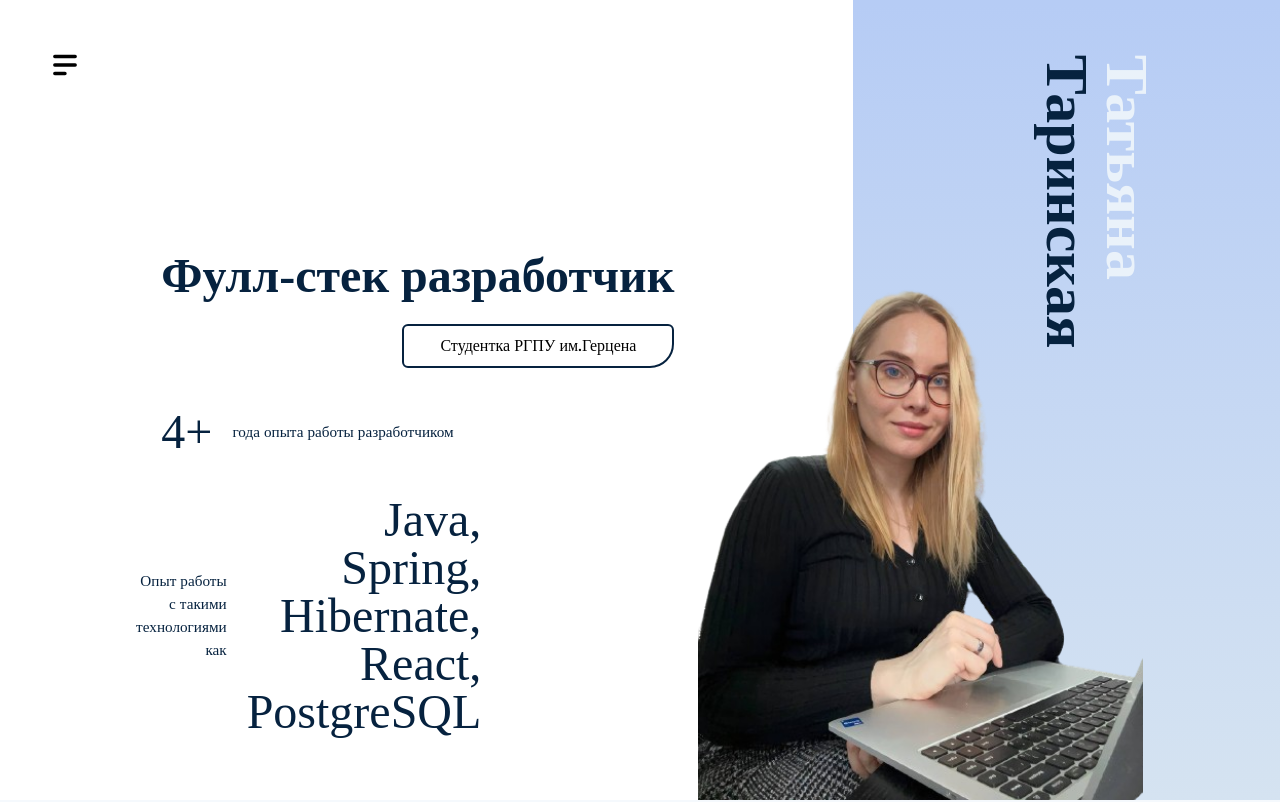
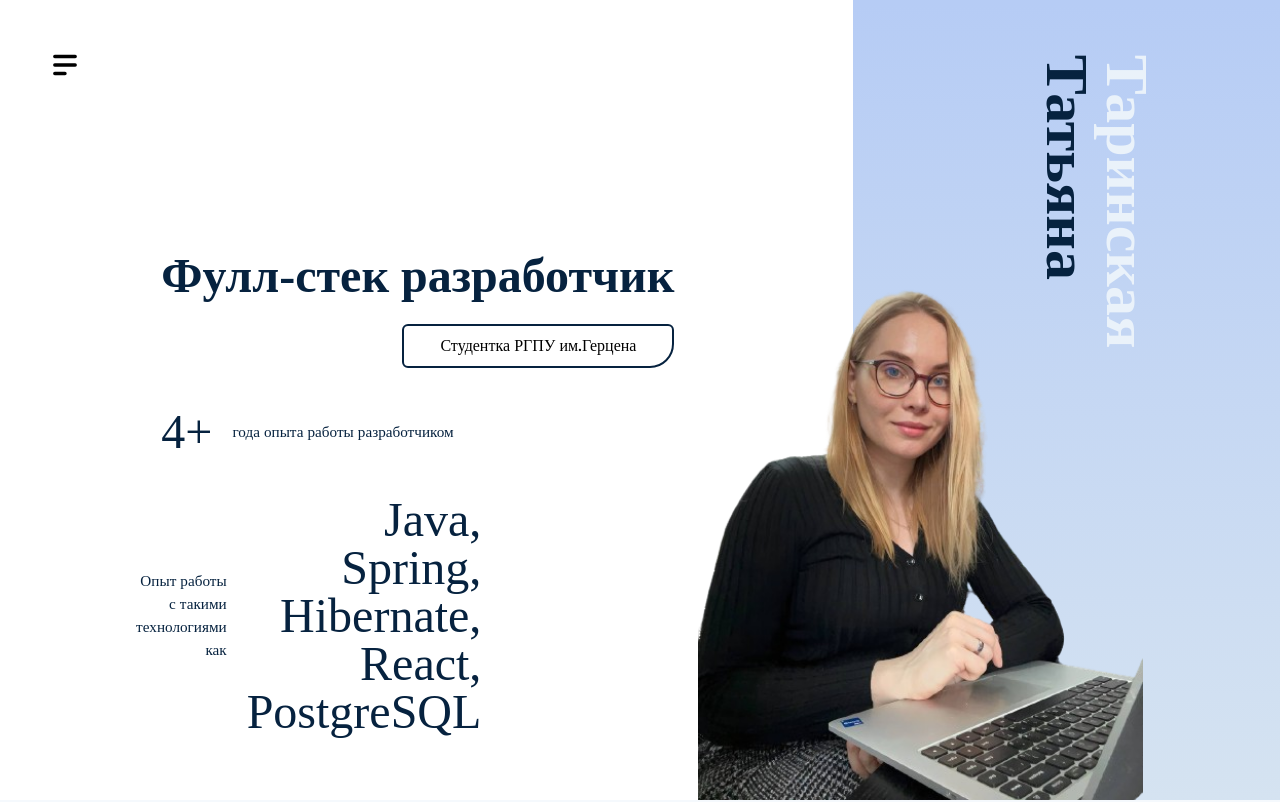
Before and after one commit to tantarin/my, a React (Vite) app: page / in a window 1280 px wide. Shown: the top 802 px of the page. Built offline with nearby package versions, Linux system fonts and the light colour scheme; a web font is replaced by a local one.

Commit message:
правки

```diff
--- a/src/App.jsx
+++ b/src/App.jsx
@@ -36,7 +36,7 @@ const App = () => {
       <Contact />
       <footer className="p-3 text-center">
         <h6 className="mb-3">Таринская Татьяна</h6>
-        <p>codeaprogram © All CopyRights Reserved 2022</p>
+        <p>2024</p>
       </footer>
     </div>
   );
--- a/src/Content.js
+++ b/src/Content.js
@@ -59,8 +59,8 @@ export const content = {
   ],
   hero: {
     title: "Фулл-стек разработчик",
-    firstName: "Татьяна",
-    LastName: "Таринская",
+    firstName: "Таринская",
+    LastName: "Татьяна",
     btnText: "Студентка РГПУ им.Герцена",
     image: Hero_person,
     hero_content: [
```
